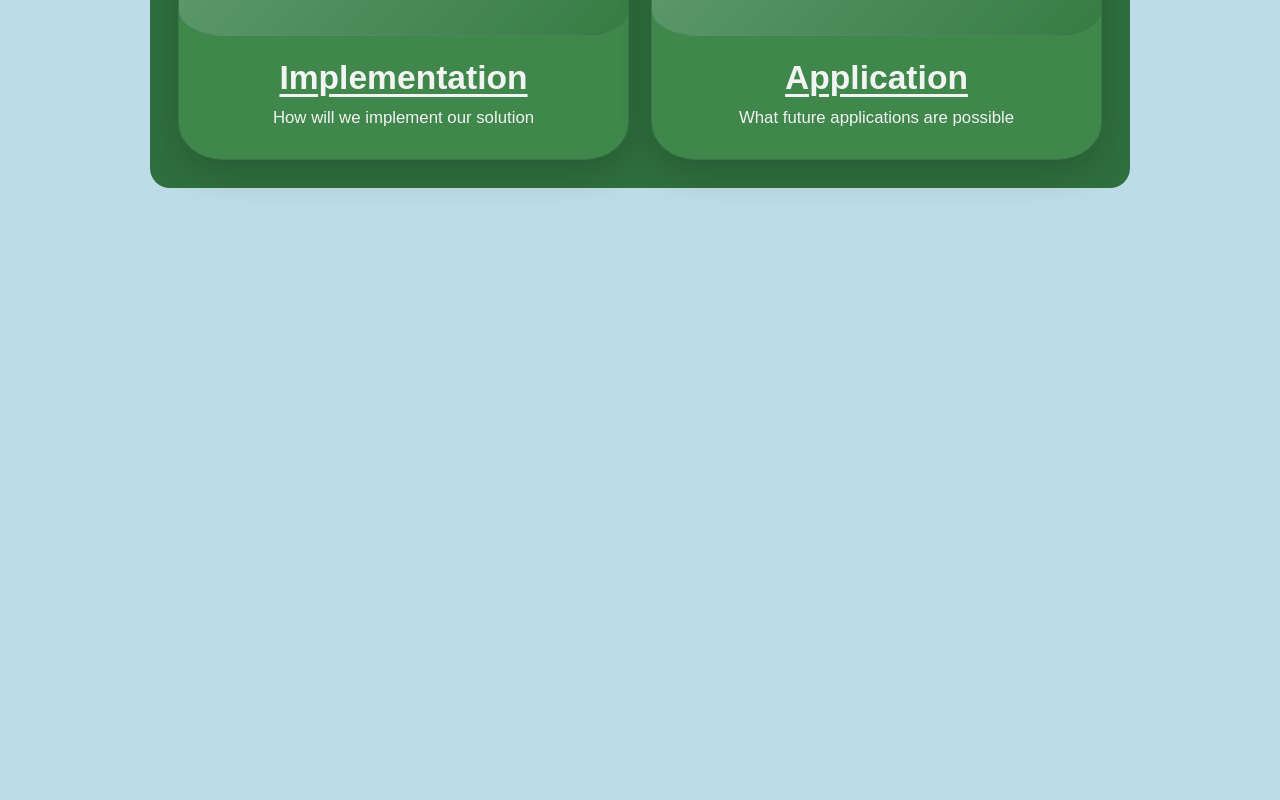
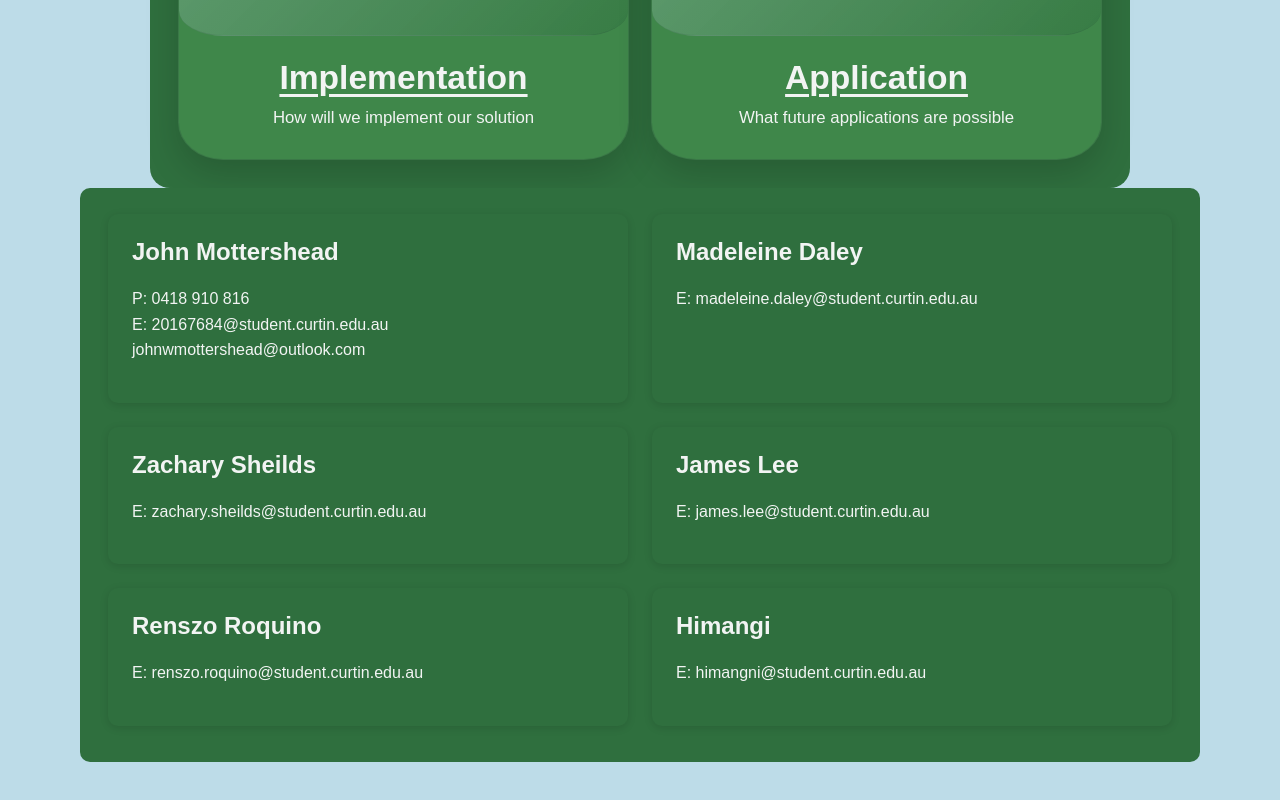
Before and after one commit to DougMcalister/digital_brochure, a React (Vite) app: page / in a window 1280 px wide. Shown: the part 994-1794 px from the top of the page. Before the commit the page ends 1222 px from the top, so only its background shows below. Built offline with nearby package versions, Linux system fonts and the light colour scheme.

Commit message:
added developers contact info

```diff
--- a/src/index.css
+++ b/src/index.css
@@ -212,6 +212,48 @@ a {
     pointer-events: auto;
 }
 
+.dev-grid {
+  display: grid;
+  width: min(100%, 1120px);
+  margin: 0 auto;
+  padding: 26px 28px 36px;
+  background: #2f6f3e;
+  grid-template-columns: repeat(2, 1fr);
+  border-radius: 10px;
+  gap: 1.5rem;
+  max-width: 1200px;
+  margin: 0 auto;
+}
+
+.dev-card {
+  padding: 1.5rem;
+  border-radius: 10px;
+  background: #2f6f3e;;
+  box-shadow: 0 2px 8px rgba(0, 0, 0, 0.12);
+}
+
+.name-header {
+  margin-top: 0;
+}
+
+.info {
+  line-height: 1.6;
+}
+
+/* Two columns on tablets */
+@media (max-width: 900px) {
+  .dev-grid {
+    grid-template-columns: repeat(2, 1fr);
+  }
+}
+
+/* One column on phones */
+@media (max-width: 600px) {
+  .dev-grid {
+    grid-template-columns: 1fr;
+  }
+}
+
 @media (max-width: 640px) {
     .site-header {
         min-height: 82px;
--- a/src/pages/homepage.tsx
+++ b/src/pages/homepage.tsx
@@ -67,6 +67,58 @@ export default function HomePage () {
                     </div>
                 </Link>
             </section>
+            <div className="dev-grid">
+                <div className="dev-card">
+                    <h2 className="name-header">
+                        John Mottershead
+                    </h2>
+                    <p className="info">
+                        P: 0418 910 816 <br/>
+                        E: 20167684@student.curtin.edu.au<br/>
+                           johnwmottershead@outlook.com
+                    </p>
+                </div>
+                <div className="dev-card">
+                    <h2 className="name-header">
+                        Madeleine Daley
+                    </h2>
+                    <p className="info">
+                        E: madeleine.daley@student.curtin.edu.au
+                    </p>
+                </div>
+                <div className="dev-card">
+                    <h2 className="name-header">
+                        Zachary Sheilds
+                    </h2>
+                    <p className="info">
+                        E: zachary.sheilds@student.curtin.edu.au
+                    </p>
+                </div>
+                <div className="dev-card">
+                    <h2 className="name-header">
+                        James Lee
+                    </h2>
+                    <p className="info">
+                        E: james.lee@student.curtin.edu.au
+                    </p>
+                </div>
+                <div className="dev-card">
+                    <h2 className="name-header">
+                        Renszo Roquino
+                    </h2>
+                    <p className="info">
+                        E: renszo.roquino@student.curtin.edu.au
+                    </p>
+                </div>
+                <div className="dev-card">
+                    <h2 className="name-header">
+                        Himangi
+                    </h2>
+                    <p className="info">
+                        E: himangni@student.curtin.edu.au
+                    </p>
+                </div>
+            </div>
         </main>
     );
 }
```
